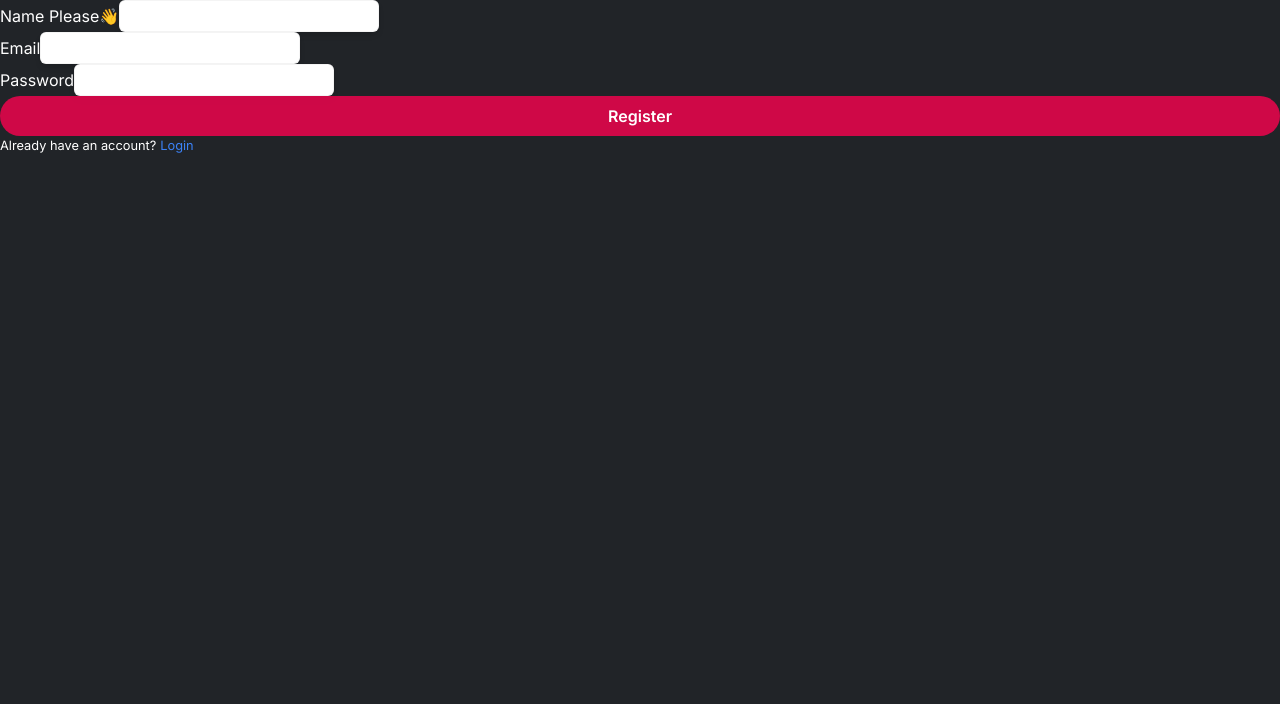
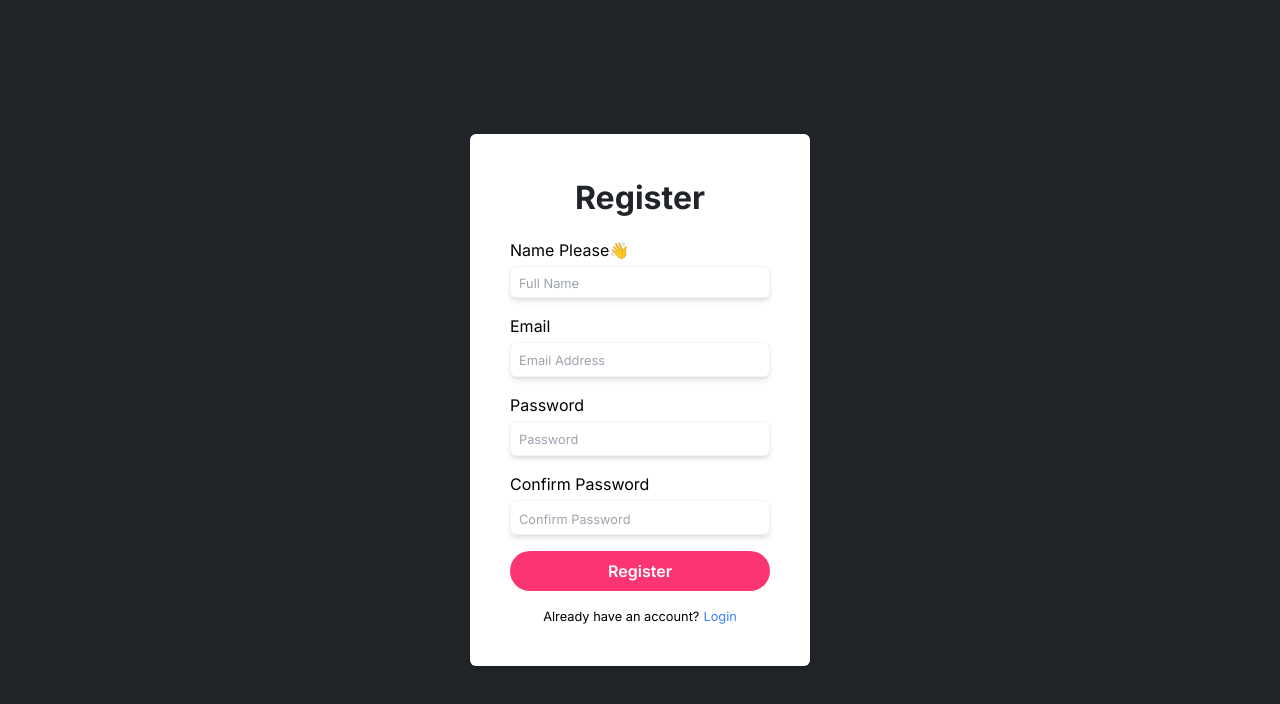
Before and after one commit to Rojit-1999/Portfolio, a Next.js app: page /register in a window 1280 px wide. Shown: the top 704 px of the page. Built offline with nearby package versions, Linux system fonts and the light colour scheme.

Commit message:
login and registration

```diff
--- a/app/login/page.tsx
+++ b/app/login/page.tsx
@@ -9,22 +9,25 @@ const LoginPage = () => {
           <div className="flex flex-col gap-1 w-full">
             <label>Name Please👋</label>
             <input
-              type="email"
-              className="border-[#2d2d2d]/5 pr-[1rem] pl-[0.5rem]  border-[1px] shadow-md rounded-md h-[2rem]"
+              type="text"
+              placeholder="Full Name"
+              className="border-[#2d2d2d]/5 pr-[1rem] pl-[0.5rem]  border-[1px] shadow-md rounded-md h-[2rem] focus:outline-none  placeholder:text-[0.8rem]"
             />
           </div>
           <div className="flex flex-col gap-1 w-full">
             <label>Email</label>
             <input
               type="email"
-              className="border-[#2d2d2d]/5 pr-[1rem] pl-[0.5rem]  border-[1px] shadow-md rounded-md h-[2rem]"
+              placeholder='Email Address'
+              className="border-[#2d2d2d]/5 pr-[1rem] pl-[0.5rem]  border-[1px] shadow-md rounded-md h-[2rem] focus:outline-none  placeholder:text-[0.8rem]"
             />
           </div>
           <div className="flex flex-col gap-1 w-full">
             <label>Password</label>
             <input
               type="password"
-              className="border-[#2d2d2d]/5 pr-[1rem] pl-[0.5rem]  border-[1px] shadow-md rounded-md h-[2rem]"
+              placeholder='Password'
+              className="border-[#2d2d2d]/5 pr-[1rem] pl-[0.5rem]  border-[1px] shadow-md rounded-md h-[2rem] focus:outline-none  placeholder:text-[0.8rem]"
             />
           </div>
           <button
@@ -33,7 +36,7 @@ const LoginPage = () => {
           >
             Login
           </button>
-          <div className='text-[0.8rem] flex gap-1'>
+          <div className="text-[0.8rem] flex gap-1">
             <p>Don't have account yet?</p>{" "}
             <a href="/register" className="text-blue-500">
               Register
--- a/app/register/page.tsx
+++ b/app/register/page.tsx
@@ -3,33 +3,50 @@ import React from 'react'
 const Register = () => {
   return (
     <div>
-      <div>
-        <form action="">
-            <div>
+      <div className="w-full h-screen flex items-center justify-center">
+        <form
+          action=""
+          className="p-10 bg-white shadow-md shadow-[#0000001a] rounded-md text-black flex flex-col items-center justify-center gap-4 w-fit"
+        >
+          <h1 className="font-bold text-primary text-[2rem]">Register</h1>
+          <div className="flex flex-col gap-1 w-full">
             <label htmlFor="name">Name Please👋</label>
             <input
               type="text"
               name="name"
+              placeholder="Full Name"
               id="name"
-                className="border-[#2d2d2d]/5 pr-[1rem] pl-[0.5rem]  border-[1px] shadow-md rounded-md h-[2rem]"
+              className="border-[#2d2d2d]/5 pr-[1rem] pl-[0.5rem]  border-[1px] shadow-md rounded-md h-[2rem] placeholder:text-[0.8rem] focus:outline-none w-full "
             />
           </div>
-            <div>
+          <div className="flex flex-col gap-1 w-full">
             <label htmlFor="email">Email</label>
             <input
               type="email"
               name="email"
               id="email"
-                className="border-[#2d2d2d]/5 pr-[1rem] pl-[0.5rem]  border-[1px] shadow-md rounded-md h-[2rem]"
+              placeholder="Email Address"
+              className="border-[#2d2d2d]/5 pr-[1rem] pl-[0.5rem]  border-[1px] shadow-md rounded-md h-[2.2rem] placeholder:text-[0.8rem] focus:outline-none w-full"
             />
           </div>
-            <div>
+          <div className="flex flex-col gap-1 w-full">
             <label htmlFor="password">Password</label>
             <input
               type="password"
               name="password"
               id="password"
-                className="border-[#2d2d2d]/5 pr-[1rem] pl-[0.5rem]  border-[1px] shadow-md rounded-md h-[2rem]"
+              placeholder="Password"
+              className="border-[#2d2d2d]/5 pr-[1rem] pl-[0.5rem]  border-[1px] shadow-md rounded-md h-[2.2rem] placeholder:text-[0.8rem] focus:outline-none w-full"
+            />
+          </div>
+          <div className="flex flex-col gap-1 w-full">
+            <label htmlFor="password"> Confirm Password</label>
+            <input
+              type="password"
+              name="password"
+              id="password"
+              placeholder="Confirm Password"
+              className="border-[#2d2d2d]/5 pr-[1rem] pl-[0.5rem]  border-[1px] shadow-md rounded-md h-[2.2rem] placeholder:text-[0.8rem] focus:outline-none w-full"
             />
           </div>
           <button
@@ -38,7 +55,7 @@ const Register = () => {
           >
             Register
           </button>
-            <div className='text-[0.8rem] flex gap-1'>
+          <div className="text-[0.8rem] flex gap-1">
             <p>Already have an account?</p>{" "}
             <a href="/login" className="text-blue-500">
               Login
@@ -47,7 +64,7 @@ const Register = () => {
         </form>
       </div>
     </div>
-  )
+  );
 }
 
 export default Register
```
Lines whose indentation alone changed are shown as unchanged.
